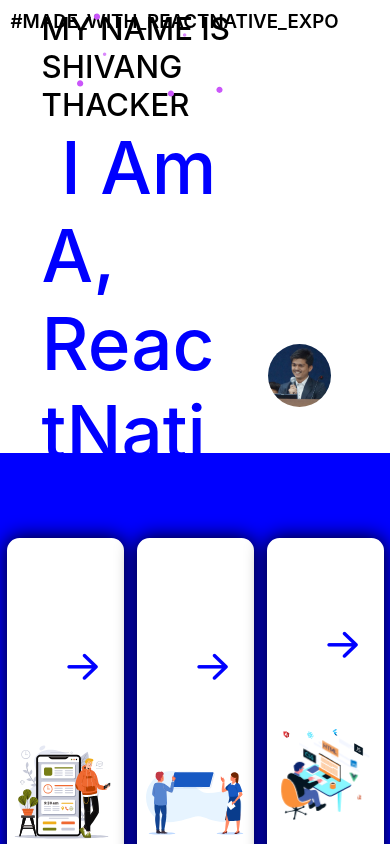
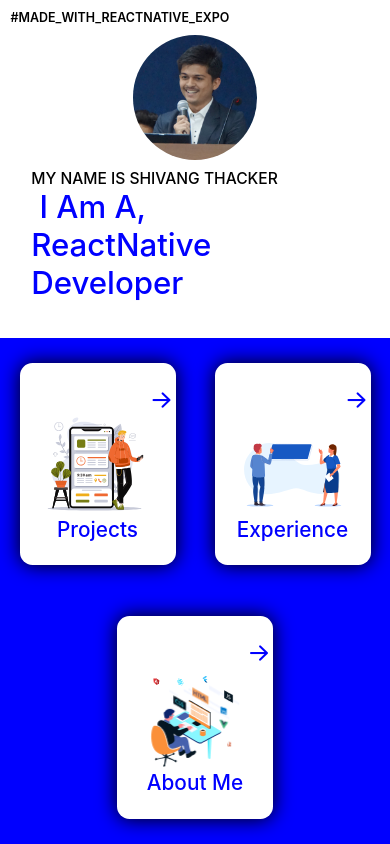
Before and after one commit to shiv-thacker/portfolioo, a React Native app: screen /SkillsScreen in a window 390 px wide. Both pictures are taken after a click on the element "About Me". Built offline with nearby package versions, Linux system fonts and the light colour scheme.

Commit message:
new changes for mobile responsive

```diff
--- a/src/Common/Header.js
+++ b/src/Common/Header.js
@@ -5,6 +5,7 @@ import {
   horizontalScale,
   moderateScale,
   verticalScale,
+  windowWidth,
 } from "../Utils/Dimensions";
 import Colors from "../Utils/Colors";
 
@@ -29,7 +30,7 @@ export default Header;
 const styles = StyleSheet.create({
   container: {
     backgroundColor: Colors.BLUE,
-    height: verticalScale(100),
+    height: windowWidth > 900 ? verticalScale(100) : verticalScale(70),
     width: "100%",
     flexDirection: "row",
     paddingHorizontal: horizontalScale(5),
@@ -37,7 +38,7 @@ const styles = StyleSheet.create({
     alignItems: "center",
   },
   title: {
-    fontSize: verticalScale(30),
+    fontSize: windowWidth > 900 ? verticalScale(30) : verticalScale(15),
     marginLeft: horizontalScale(5),
     color: Colors.WHITE,
     fontWeight: "500",
--- a/src/Components/HomescreenComponents/Intro.js
+++ b/src/Components/HomescreenComponents/Intro.jsx
@@ -12,6 +12,7 @@ import { Player } from "@lottiefiles/react-lottie-player";
 const Intro = () => {
   return (
     <View style={styles.introcontainer}>
+      {windowWidth > 900 ? (
         <Player
           style={{
             position: "absolute",
@@ -23,12 +24,16 @@ const Intro = () => {
           loop={true}
           hover={true}
         ></Player>
+      ) : null}
+
       <Text style={styles.madewith}>#MADE_WITH_REACTNATIVE_EXPO</Text>
       <View
         style={{
-          padding: windowWidth > 900 ? verticalScale(40) : verticalScale(10),
-          flexDirection: "row",
+          flexDirection: windowWidth > 900 ? "row" : "column-reverse",
+          flex: 1,
           alignItems: "center",
+          justifyContent: "center",
+          gap: verticalScale(9),
         }}
       >
         <View style={styles.textcontainer}>
@@ -53,24 +58,24 @@ const styles = StyleSheet.create({
   },
   name: {
     color: Colors.BLACK,
-    fontSize: verticalScale(30),
+    fontSize: windowWidth > 900 ? verticalScale(20) : verticalScale(15),
     textTransform: "uppercase",
     fontWeight: "500",
   },
   textcontainer: {
     marginHorizontal: horizontalScale(30),
-    flex: 0.8,
+    flex: windowWidth > 900 ? 0.8 : null,
   },
   intro: {
     color: Colors.BLUE,
-    fontSize: verticalScale(70),
+    fontSize: windowWidth > 900 ? verticalScale(70) : verticalScale(30),
     textTransform: "capitalize",
     fontWeight: "500",
     textAlign: "left",
   },
   profileImage: {
-    width: horizontalScale(60),
-    height: horizontalScale(60),
+    width: windowWidth > 900 ? horizontalScale(60) : horizontalScale(120),
+    height: windowWidth > 900 ? horizontalScale(60) : horizontalScale(120),
     borderRadius: 999,
   },
   madewith: {
@@ -80,6 +85,6 @@ const styles = StyleSheet.create({
     top: verticalScale(10),
     left: verticalScale(10),
     fontWeight: "600",
-    fontSize: windowWidth > 900 ? verticalScale(18) : verticalScale(18),
+    fontSize: windowWidth > 900 ? verticalScale(18) : verticalScale(12),
   },
 });
--- a/src/Components/HomescreenComponents/tabs.jsx
+++ b/src/Components/HomescreenComponents/tabs.jsx
@@ -1,7 +1,11 @@
 import { StyleSheet, Text, View, TouchableOpacity } from "react-native";
 import React, { useState, useRef } from "react";
 import Colors from "../../Utils/Colors";
-import { verticalScale, horizontalScale } from "../../Utils/Dimensions";
+import {
+  verticalScale,
+  horizontalScale,
+  windowWidth,
+} from "../../Utils/Dimensions";
 import { Player } from "@lottiefiles/react-lottie-player";
 import { AntDesign } from "@expo/vector-icons";
 import { useNavigation } from "@react-navigation/native";
@@ -16,13 +20,13 @@ const Tabs = () => {
       >
         <AntDesign
           name="arrowright"
-          size={verticalScale(39)}
+          size={windowWidth > 900 ? verticalScale(39) : verticalScale(23)}
           color={Colors.BLUE}
           style={{ alignSelf: "flex-end" }}
         />
         <Player
           style={{
-            height: verticalScale(200),
+            height: windowWidth > 900 ? verticalScale(200) : verticalScale(100),
             width: horizontalScale(100),
           }}
           src={require(`../../assets/animation/lottie_mobile_project.json`)}
@@ -38,13 +42,13 @@ const Tabs = () => {
       >
         <AntDesign
           name="arrowright"
-          size={verticalScale(39)}
+          size={windowWidth > 900 ? verticalScale(39) : verticalScale(23)}
           color={Colors.BLUE}
           style={{ alignSelf: "flex-end" }}
         />
         <Player
           style={{
-            height: verticalScale(200),
+            height: windowWidth > 900 ? verticalScale(200) : verticalScale(100),
             width: horizontalScale(100),
           }}
           src={require(`../../assets/animation/lottie_experience.json`)}
@@ -60,13 +64,13 @@ const Tabs = () => {
       >
         <AntDesign
           name="arrowright"
-          size={verticalScale(39)}
+          size={windowWidth > 900 ? verticalScale(39) : verticalScale(23)}
           color={Colors.BLUE}
           style={{ alignSelf: "flex-end" }}
         />
         <Player
           style={{
-            height: verticalScale(200),
+            height: windowWidth > 900 ? verticalScale(200) : verticalScale(100),
             width: horizontalScale(100),
           }}
           src={require(`../../assets/animation/lottie_skills.json`)}
@@ -89,13 +93,15 @@ const styles = StyleSheet.create({
     flexDirection: "row",
     justifyContent: "space-around",
     alignItems: "center",
+
+    flexWrap: "wrap",
   },
   tabcontainer: {
-    height: "75%",
-    width: "30%",
+    height: windowWidth > 900 ? "75%" : "40%",
+    width: windowWidth > 900 ? "30%" : "40%",
     backgroundColor: Colors.WHITE,
     borderRadius: horizontalScale(12),
-    padding: verticalScale(20),
+    padding: windowWidth > 900 ? verticalScale(20) : verticalScale(2),
     shadowRadius: 20,
     justifyContent: "center",
     alignItems: "center",
@@ -103,6 +109,6 @@ const styles = StyleSheet.create({
   textstyle: {
     color: Colors.BLUE,
     fontWeight: "500",
-    fontSize: verticalScale(35),
+    fontSize: windowWidth > 900 ? verticalScale(35) : verticalScale(20),
   },
 });
--- a/src/Components/ProjectScreenComponents/Project.js
+++ b/src/Components/ProjectScreenComponents/Project.js
@@ -13,6 +13,7 @@ import {
   moderateScale,
   horizontalScale,
   verticalScale,
+  windowWidth,
 } from "../../Utils/Dimensions";
 import Colors from "../../Utils/Colors";
 import { rnf, rnn, rnw, rn } from "../../assets/jsondata/projectdata";
@@ -387,7 +388,7 @@ const styles = StyleSheet.create({
   },
   textstyle: {
     fontWeight: "500",
-    fontSize: moderateScale(10),
+    fontSize: windowWidth > 900 ? moderateScale(10) : moderateScale(20),
   },
   image: {
     width: horizontalScale(60),
--- a/src/screens/HomeScreen.jsx
+++ b/src/screens/HomeScreen.jsx
@@ -8,13 +8,6 @@ import Tabs from "../Components/HomescreenComponents/tabs";
 import { windowWidth } from "../Utils/Dimensions";
 
 const HomeScreen = () => {
-  useEffect(() => {
-    if (windowWidth < 450) {
-      alert(
-        "please rotate your phone(landscape) and refresh for better result"
-      );
-    }
-  }, []);
   return (
     <View style={styles.container}>
       <ScrollView contentContainerStyle={{ flexGrow: 1 }}>
```
Lines whose indentation alone changed are shown as unchanged.
